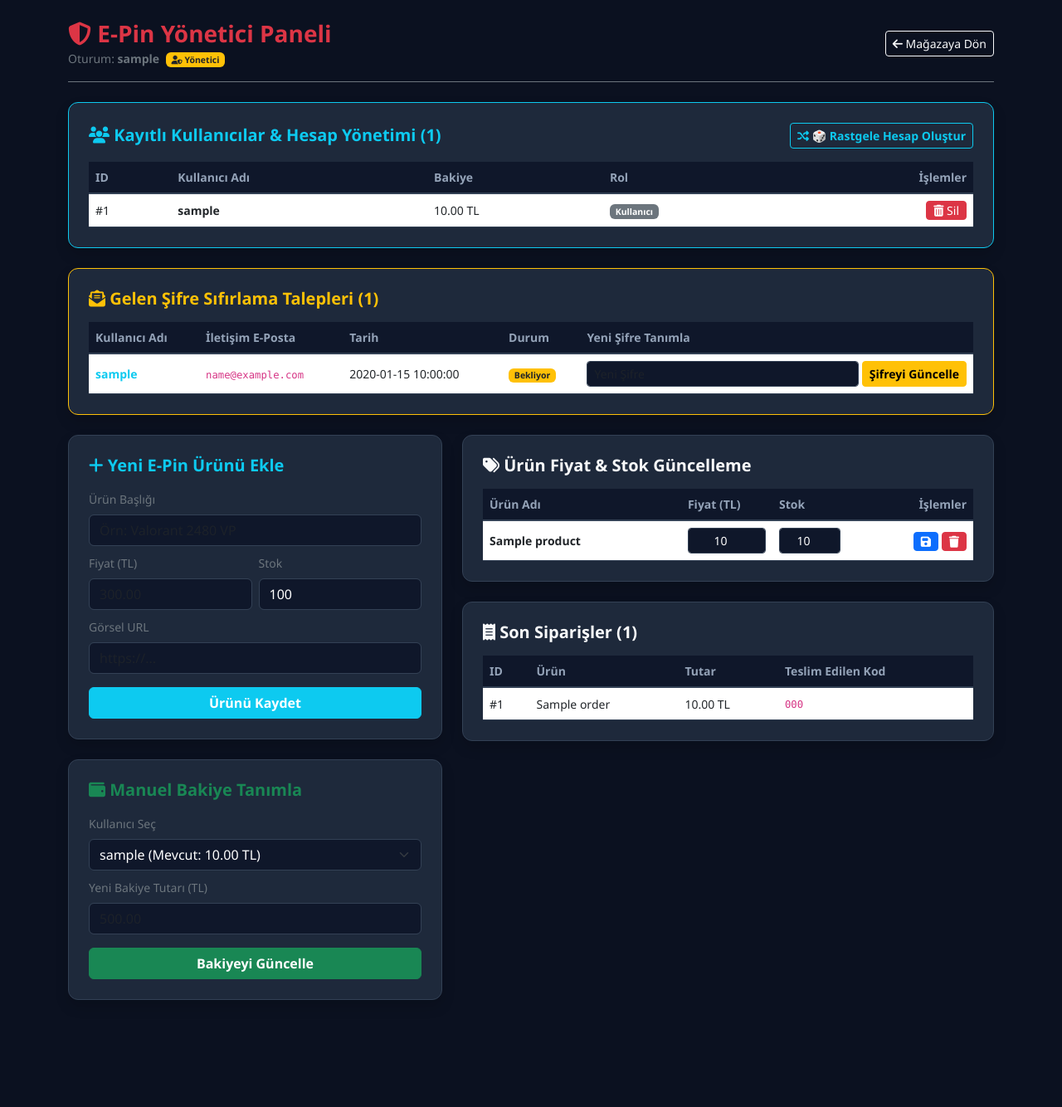
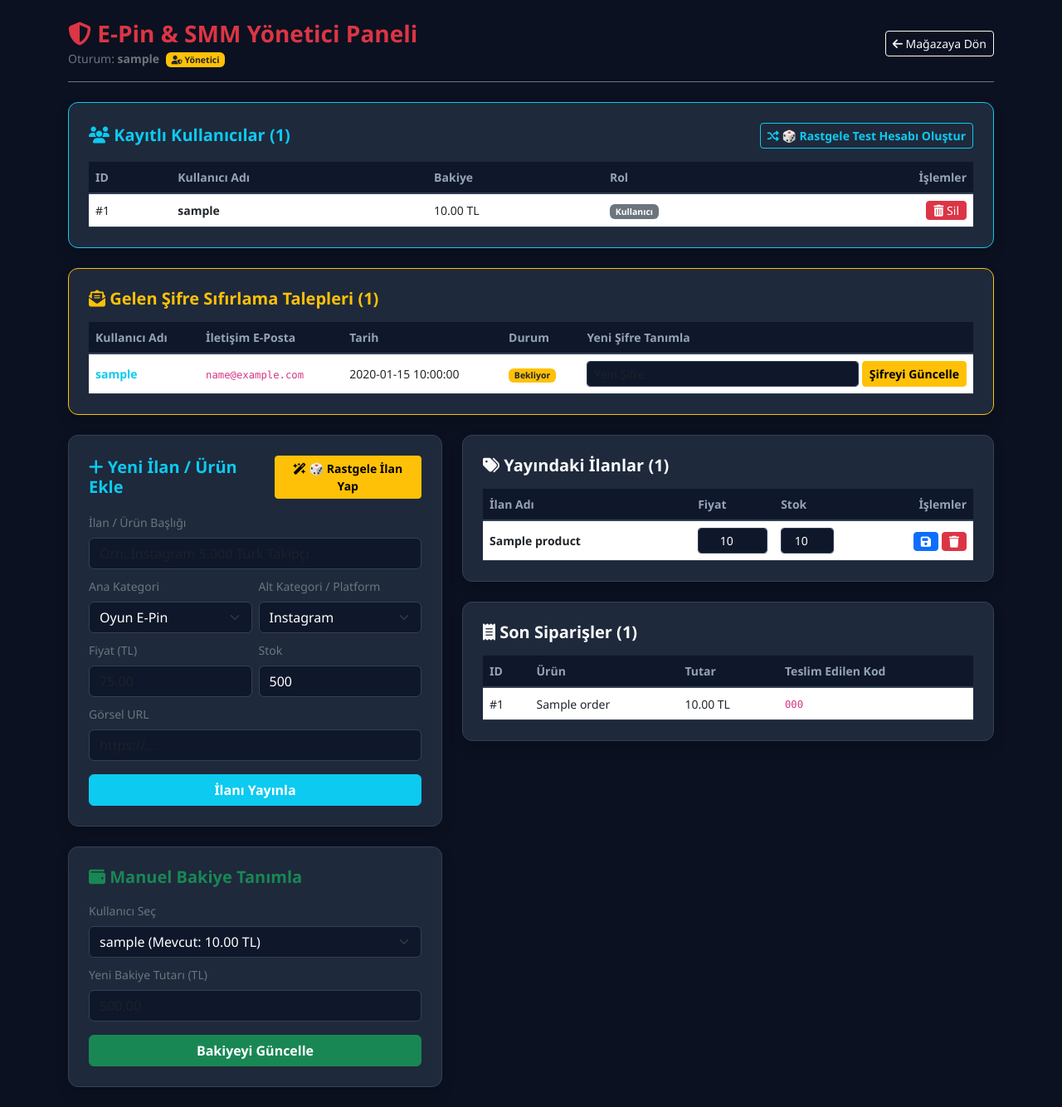
Before and after one commit to beratkalafat039-cyber/PinGamer, a Flask app: template templates/admin.html in a window 1280 px wide. Shown: the whole page at 83% size. Before the commit the page ends 1205 px from the top, so only its background shows below. Run offline with Flask 3, Linux system fonts and the light colour scheme; the template is opened without the code that fills it: most values are stand-ins (such as "Sample title", 1, 10 or a date in 2020); some libraries are stand-ins or nearby versions.

Commit message:
Update admin.html

```diff
--- a/templates/admin.html
+++ b/templates/admin.html
@@ -21,7 +21,7 @@
 <div class="container">
     <div class="d-flex justify-content-between align-items-center mb-4 pb-3 border-bottom border-secondary">
         <div>
-            <h3 class="fw-bold text-danger mb-0"><i class="fa-solid fa-shield-halved"></i> E-Pin Yönetici Paneli</h3>
+            <h3 class="fw-bold text-danger mb-0"><i class="fa-solid fa-shield-halved"></i> E-Pin & SMM Yönetici Paneli</h3>
             <small class="text-secondary">
                 Oturum: <strong>{{ username }}</strong>
                 {% if is_super %}
@@ -42,15 +42,14 @@
       {% endif %}
     {% endwith %}
 
-    <!-- 1. KULLANICI LİSTESİ & ADMİN YÖNETİMİ (SİLME + RANDOM HESAP OLUŞTURMA) -->
+    <!-- 1. KULLANICI LİSTESİ (SİLME & RANDOM HESAP) -->
     <div class="card card-custom p-4 mb-4 shadow border-info">
         <div class="d-flex justify-content-between align-items-center mb-3">
-            <h5 class="fw-bold text-info mb-0"><i class="fa-solid fa-users"></i> Kayıtlı Kullanıcılar & Hesap Yönetimi ({{ users|length }})</h5>
+            <h5 class="fw-bold text-info mb-0"><i class="fa-solid fa-users"></i> Kayıtlı Kullanıcılar ({{ users|length }})</h5>
 
-            <!-- RASTGELE HESAP OLUŞTUR BUTONU -->
             <form action="/admin/user/generate-random" method="POST">
                 <button type="submit" class="btn btn-outline-info btn-sm fw-bold">
-                    <i class="fa-solid fa-shuffle"></i> 🎲 Rastgele Hesap Oluştur
+                    <i class="fa-solid fa-shuffle"></i> 🎲 Rastgele Test Hesabı Oluştur
                 </button>
             </form>
         </div>
@@ -82,21 +81,19 @@
                         </td>
                         <td class="text-end">
                             <div class="d-flex justify-content-end gap-1">
-                                <!-- Yetki Değiştir (Sadece Süper Admin) -->
                                 {% if is_super and u.username != super_admin_name %}
                                     <form action="/admin/user/toggle-admin/{{ u.id }}" method="POST" style="display:inline;">
                                         {% if u.is_admin %}
-                                            <button type="submit" class="btn btn-outline-warning btn-sm py-0 px-2" title="Adminliği Kaldır">Adminliği Al</button>
+                                            <button type="submit" class="btn btn-outline-warning btn-sm py-0 px-2">Adminliği Al</button>
                                         {% else %}
-                                            <button type="submit" class="btn btn-outline-success btn-sm py-0 px-2" title="Admin Yap">Admin Yap</button>
+                                            <button type="submit" class="btn btn-outline-success btn-sm py-0 px-2">Admin Yap</button>
                                         {% endif %}
                                     </form>
                                 {% endif %}
 
-                                <!-- Kullanıcı Sil (Süper Admin Harici Herkes Silinebilir) -->
                                 {% if u.username != super_admin_name %}
                                     <form action="/admin/user/delete/{{ u.id }}" method="POST" style="display:inline;">
-                                        <button type="submit" class="btn btn-danger btn-sm py-0 px-2" onclick="return confirm('Bu kullanıcıyı ve tüm siparişlerini silmek istediğinize emin misiniz?')" title="Kullanıcıyı Sil">
+                                        <button type="submit" class="btn btn-danger btn-sm py-0 px-2" onclick="return confirm('Bu kullanıcıyı ve tüm siparişlerini silmek istediğinize emin misiniz?')">
                                             <i class="fa-solid fa-trash-can"></i> Sil
                                         </button>
                                     </form>
@@ -158,32 +155,63 @@
         </div>
     </div>
 
-    <!-- 3. ÜRÜN YÖNETİMİ & BAKİYE -->
+    <!-- 3. ÜRÜN YÖNETİMİ & RASTGELE İLAN OLUŞTURMA -->
     <div class="row g-4">
         <!-- Sol: Ürün Ekle & Bakiye -->
         <div class="col-lg-5">
             <div class="card card-custom p-4 mb-4 shadow">
-                <h5 class="fw-bold text-info mb-3"><i class="fa-solid fa-plus"></i> Yeni E-Pin Ürünü Ekle</h5>
+                <div class="d-flex justify-content-between align-items-center mb-3">
+                    <h5 class="fw-bold text-info mb-0"><i class="fa-solid fa-plus"></i> Yeni İlan / Ürün Ekle</h5>
+
+                    <!-- RASTGELE İLAN BUTONU -->
+                    <form action="/admin/product/generate-random" method="POST">
+                        <button type="submit" class="btn btn-warning btn-sm fw-bold">
+                            <i class="fa-solid fa-wand-magic-sparkles"></i> 🎲 Rastgele İlan Yap
+                        </button>
+                    </form>
+                </div>
+
                 <form action="/admin/product/add" method="POST">
                     <div class="mb-2">
-                        <label class="form-label small text-secondary">Ürün Başlığı</label>
-                        <input type="text" name="title" class="form-control" required placeholder="Örn: Valorant 2480 VP">
+                        <label class="form-label small text-secondary">İlan / Ürün Başlığı</label>
+                        <input type="text" name="title" class="form-control" required placeholder="Örn: Instagram 5.000 Türk Takipçi">
+                    </div>
+                    <div class="row g-2 mb-2">
+                        <div class="col-6">
+                            <label class="form-label small text-secondary">Ana Kategori</label>
+                            <select name="main_category" class="form-select" required>
+                                <option value="oyun">Oyun E-Pin</option>
+                                <option value="sosyal">Sosyal Medya</option>
+                            </select>
+                        </div>
+                        <div class="col-6">
+                            <label class="form-label small text-secondary">Alt Kategori / Platform</label>
+                            <select name="sub_category" class="form-select" required>
+                                <option value="instagram">Instagram</option>
+                                <option value="tiktok">TikTok</option>
+                                <option value="youtube">YouTube</option>
+                                <option value="twitter">Twitter / X</option>
+                                <option value="valorant">Valorant</option>
+                                <option value="pubg">PUBG</option>
+                                <option value="steam">Steam</option>
+                            </select>
+                        </div>
                     </div>
                     <div class="row g-2 mb-2">
                         <div class="col-6">
                             <label class="form-label small text-secondary">Fiyat (TL)</label>
-                            <input type="number" step="0.01" name="price" class="form-control" required placeholder="300.00">
+                            <input type="number" step="0.01" name="price" class="form-control" required placeholder="75.00">
                         </div>
                         <div class="col-6">
                             <label class="form-label small text-secondary">Stok</label>
-                            <input type="number" name="stock" class="form-control" value="100" required>
+                            <input type="number" name="stock" class="form-control" value="500" required>
                         </div>
                     </div>
                     <div class="mb-3">
                         <label class="form-label small text-secondary">Görsel URL</label>
                         <input type="url" name="image" class="form-control" required placeholder="https://...">
                     </div>
-                    <button type="submit" class="btn btn-info text-white w-100 fw-bold">Ürünü Kaydet</button>
+                    <button type="submit" class="btn btn-info text-white w-100 fw-bold">İlanı Yayınla</button>
                 </form>
             </div>
 
@@ -210,14 +238,14 @@
         <!-- Sağ: Ürün Güncelleme ve Siparişler -->
         <div class="col-lg-7">
             <div class="card card-custom p-4 shadow mb-4">
-                <h5 class="fw-bold text-light mb-3"><i class="fa-solid fa-tags"></i> Ürün Fiyat & Stok Güncelleme</h5>
-                <div class="table-responsive">
+                <h5 class="fw-bold text-light mb-3"><i class="fa-solid fa-tags"></i> Yayındaki İlanlar ({{ products|length }})</h5>
+                <div class="table-responsive" style="max-height: 280px; overflow-y: auto;">
                     <table class="table table-dark-custom small mb-0">
                         <thead>
                             <tr>
-                                <th>Ürün Adı</th>
-                                <th style="width: 110px;">Fiyat (TL)</th>
-                                <th style="width: 90px;">Stok</th>
+                                <th>İlan Adı</th>
+                                <th style="width: 100px;">Fiyat</th>
+                                <th style="width: 80px;">Stok</th>
                                 <th class="text-end">İşlemler</th>
                             </tr>
                         </thead>
@@ -236,7 +264,7 @@
                                         <button type="submit" class="btn btn-primary btn-sm py-0 px-2" title="Kaydet"><i class="fa-solid fa-floppy-disk"></i></button>
                                 </form>
                                         <form action="/admin/product/delete/{{ p.id }}" method="POST" style="display:inline;">
-                                            <button type="submit" class="btn btn-danger btn-sm py-0 px-2" onclick="return confirm('Bu ürünü silmek istediğinize emin misiniz?')" title="Sil"><i class="fa-solid fa-trash"></i></button>
+                                            <button type="submit" class="btn btn-danger btn-sm py-0 px-2" onclick="return confirm('Bu ilanı silmek istediğinize emin misiniz?')" title="Sil"><i class="fa-solid fa-trash"></i></button>
                                         </form>
                                     </td>
                             </tr>
```
